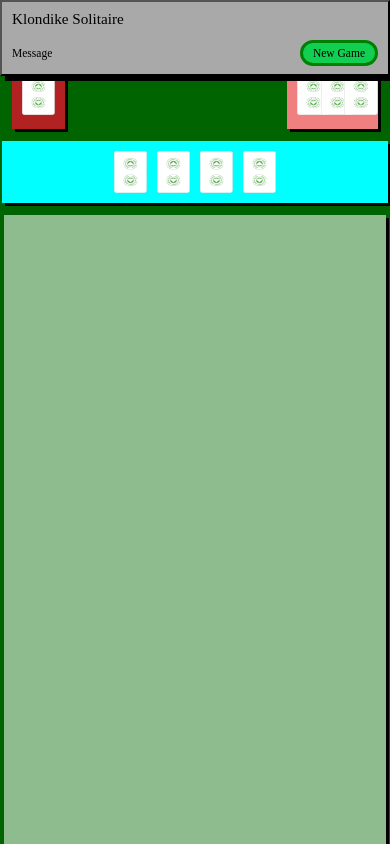
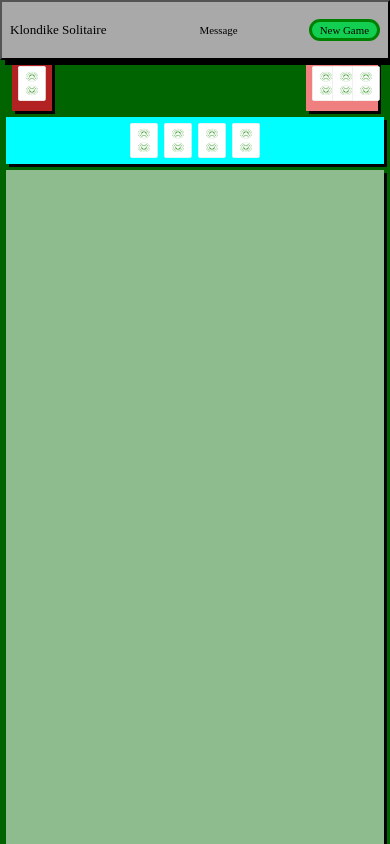
Before and after one commit to tombeng027/Solitaire, an Angular app: page /Ingame in a window 390 px wide. Built offline with nearby package versions, Linux system fonts and the light colour scheme.

Commit message:
Tighten board scale and lock top menu to avoid overlap

```diff
--- a/src/app/app.component.css
+++ b/src/app/app.component.css
@@ -11,6 +11,7 @@
     justify-content: space-between;
     gap: 12px;
     padding: 0 14px;
+    flex-wrap: nowrap;
     background-color: darkgray;
     border: 2px outset black;
     box-shadow: 5px 5px black;
@@ -29,6 +30,12 @@
     margin: 0;
     white-space: nowrap;
     font-size: clamp(0.72rem, 1.6vw, 0.9rem);
+}
+
+#message {
+    max-width: 44%;
+    overflow: hidden;
+    text-overflow: ellipsis;
 }
 
 #scoreboard{
@@ -104,19 +111,30 @@
 
 @media only screen and (max-width: 860px) {
     #menu {
-        flex-wrap: wrap;
-        height: auto;
-        min-height: var(--menu-h);
-        padding: 8px 10px;
+        gap: 8px;
+        padding: 0 8px;
     }
 
     #title {
-        width: 100%;
+        max-width: 32%;
+        font-size: 0.82rem;
     }
 
     #message,
     #scoreboard {
-        flex: 1 1 auto;
-        text-align: left;
+        font-size: 0.68rem;
+    }
+
+    #scoreboard {
+        display: none;
+    }
+
+    #message {
+        max-width: 42%;
+    }
+
+    .menubutton {
+        padding: 2px 8px;
+        font-size: 0.68rem;
     }
 }
--- a/src/app/in-game/in-game.component.css
+++ b/src/app/in-game/in-game.component.css
@@ -1,5 +1,5 @@
 :host {
-    --card-w: clamp(36px, 4.5vw, 62px);
+    --card-w: clamp(30px, 3.9vw, 52px);
     --card-h: calc(var(--card-w) * 1.25);
 }
 
@@ -16,7 +16,7 @@
     justify-content: space-between;
     align-items: center;
     gap: 14px;
-    margin-top: calc(var(--menu-h) + 8px);
+    margin-top: calc(var(--menu-h) + 4px);
 }
 
 #deck,
@@ -28,7 +28,7 @@
 
 #deck,
 #waste {
-    padding: 10px;
+    padding: 6px;
 }
 
 #deck {
@@ -56,42 +56,42 @@
     display: flex;
     justify-content: center;
     align-items: center;
-    gap: 10px;
+    gap: 6px;
     flex-wrap: wrap;
-    padding: 10px;
-    margin-top: 12px;
+    padding: 6px;
+    margin-top: 6px;
     background-color: aqua;
 }
 
 #maneuver {
-    margin-top: 12px;
-    padding: 12px;
+    margin-top: 6px;
+    padding: 8px;
     background-color: darkseagreen;
     overflow-x: auto;
-    height: calc(100vh - var(--menu-h) - (var(--card-h) * 2.35) - 70px);
-    min-height: 180px;
+    height: calc(100vh - var(--menu-h) - (var(--card-h) * 2.15) - 40px);
+    min-height: 150px;
 }
 
 .row {
     display: grid;
     grid-template-columns: repeat(7, minmax(var(--card-w), 1fr));
-    gap: 10px;
-    min-width: calc(var(--card-w) * 7 + 60px);
+    gap: 6px;
+    min-width: calc(var(--card-w) * 7 + 38px);
 }
 
 .column {
-    min-height: calc(var(--card-h) * 2.8);
+    min-height: calc(var(--card-h) * 2.45);
 }
 
 .card {
     display: block;
     position: relative;
-    margin-bottom: calc(var(--card-h) * -0.5);
+    margin-bottom: calc(var(--card-h) * -0.45);
 }
 
 @media only screen and (max-width: 700px) {
     :host {
-        --card-w: clamp(30px, 8.5vw, 46px);
+        --card-w: clamp(24px, 7.2vw, 38px);
     }
 
     #stowas {
@@ -110,7 +110,7 @@
     }
 
     #maneuver {
-        height: calc(100vh - var(--menu-h) - (var(--card-h) * 2.6) - 64px);
-        padding: 8px;
+        height: calc(100vh - var(--menu-h) - (var(--card-h) * 2.4) - 36px);
+        padding: 6px;
     }
 }
```
